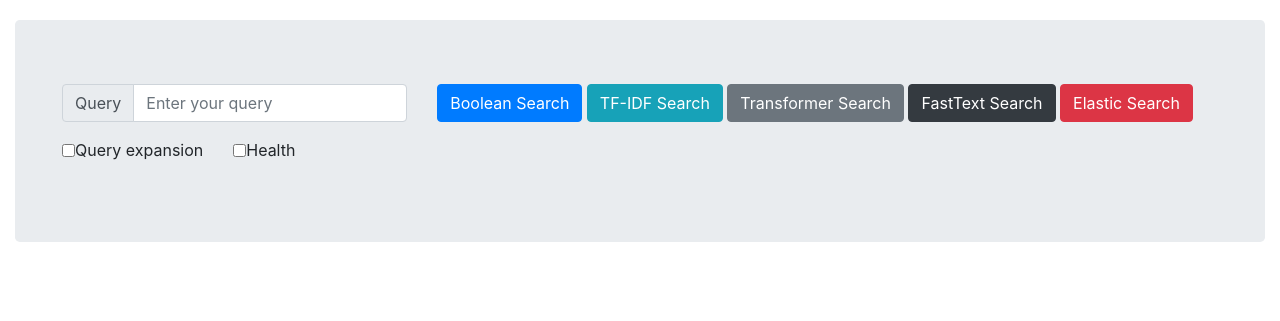
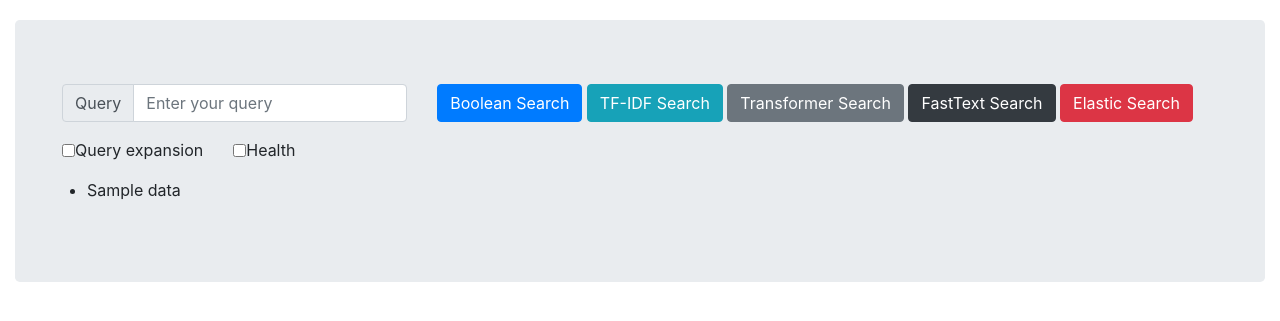
Before and after one commit to IR1401-Spring-Final-Projects/SocialMediaHealth1401-19_39, a Django app: template interface/socialhealth/retriever/templates/retriever/search-sara.html in a window 1280 px wide. Shown: the part 30-351 px from the top of the page. Run offline with Django 4.2, Linux system fonts and the light colour scheme; the template is opened without the code that fills it: most values are stand-ins (such as "Sample title", 1, 10 or a date in 2020); parts of the project's set-up code (start-up, migrations or seed data) failed here and were passed over; some libraries are stand-ins or nearby versions.

Commit message:
add django

```diff
--- a/interface/socialhealth/retriever/templates/retriever/search-sara.html
+++ b/interface/socialhealth/retriever/templates/retriever/search-sara.html
@@ -17,7 +17,6 @@
     <div class="container-fluid">
       <div class="jumbotron" style="margin-top: 20px">
         <script id="replace_with_navbar" src="nav.js"></script>
-
         <form class="form-inline" method="post">
           <div class="input-group form-group mb-3 col-auto">
             <div class="input-group-prepend">
@@ -35,7 +34,7 @@
               placeholder="Enter your query"
             />
           </div>
-          <div class="btn-pill col-auto  mb-3">
+          <div class="btn-pill col-auto mb-3">
             <input
               class="btn btn-primary"
               type="submit"
@@ -85,7 +84,13 @@
             />
             Health
           </label>
+          {% csrf_token %}
         </form>
+        <ul>
+          {% for d in data %}
+          <li>{{ d }}</li>
+          {% endfor %}
+        </ul>
       </div>
     </div>
   </body>
```
